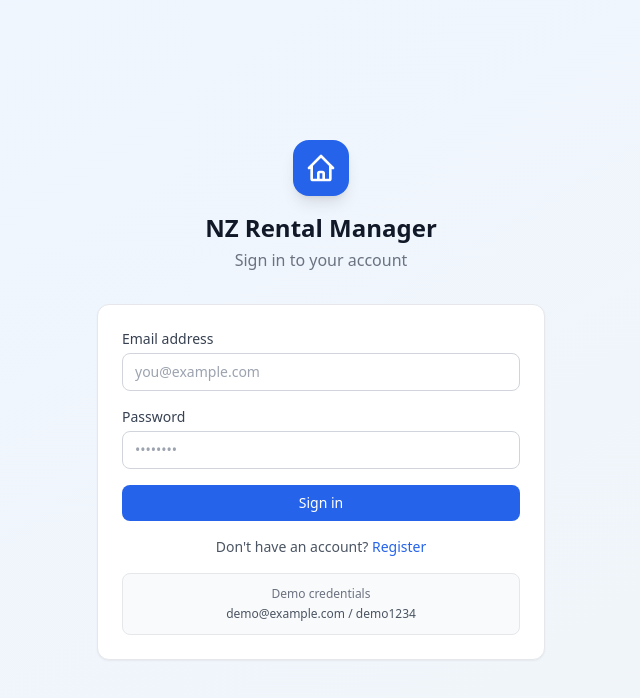
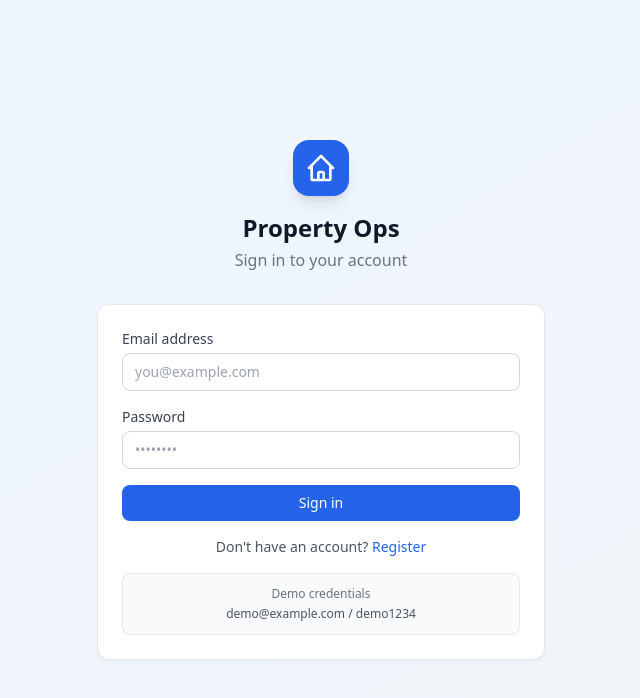
Before and after one commit to samiulhuda360/property-ops-ai, a React (Vite) app in the folder client/: page /login in a window 1280 px wide. Shown: the top 698 px of the page, without its empty margins (319-959 px from the left). Built offline with nearby package versions, Linux system fonts and the light colour scheme; no server answers.

Commit message:
Walkthrough GIF of the running app in the README; Property Ops name on the sign-in page

```diff
--- a/client/index.html
+++ b/client/index.html
@@ -4,7 +4,7 @@
     <meta charset="UTF-8" />
     <link rel="icon" type="image/svg+xml" href="/favicon.svg" />
     <meta name="viewport" content="width=device-width, initial-scale=1.0" />
-    <title>NZ Rental Property Manager</title>
+    <title>Property Ops</title>
   </head>
   <body>
     <div id="root"></div>
--- a/client/src/pages/Login.tsx
+++ b/client/src/pages/Login.tsx
@@ -35,7 +35,7 @@
               <path strokeLinecap="round" strokeLinejoin="round" strokeWidth={2} d="M3 12l2-2m0 0l7-7 7 7M5 10v10a1 1 0 001 1h3m10-11l2 2m-2-2v10a1 1 0 01-1 1h-3m-6 0a1 1 0 001-1v-4a1 1 0 011-1h2a1 1 0 011 1v4a1 1 0 001 1m-6 0h6" />
             </svg>
           </div>
-          <h1 className="text-2xl font-bold text-gray-900">NZ Rental Manager</h1>
+          <h1 className="text-2xl font-bold text-gray-900">Property Ops</h1>
           <p className="text-gray-500 mt-1">Sign in to your account</p>
         </div>
 
```
Also changed, not shown: 2 other files (tests, documents, lock files or other folders).
